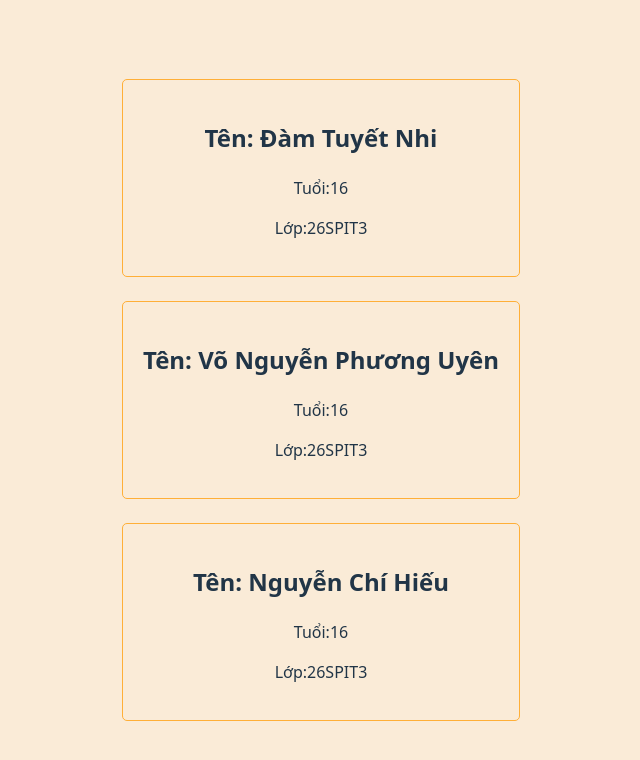
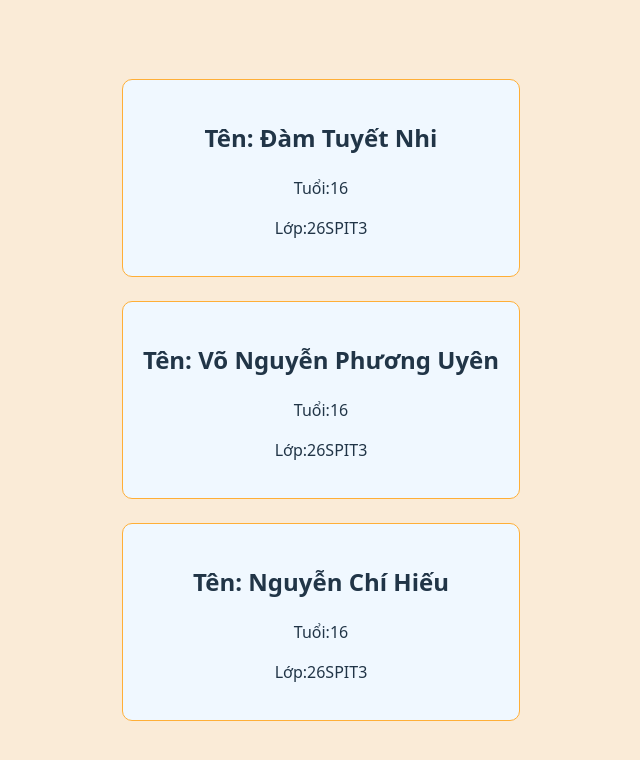
Before and after one commit to damtuyetnhi06022009-cmd/dtn_bai2, a React (Vite) app: page / in a window 1280 px wide. Shown: the top 760 px of the page, without its empty margins (319-959 px from the left). Built offline with nearby package versions, Linux system fonts and the light colour scheme.

Commit message:
Add multiple files

```diff
--- a/src/App.css
+++ b/src/App.css
@@ -42,8 +42,9 @@
 }
 .card-title{
   border: 1px solid rgb(255, 175, 55);
-  border-radius: 5px;
+  border-radius: 10px;
   padding: 20px;
+  background-color: aliceblue;
 }
 body{
   background-color: antiquewhite;
```
